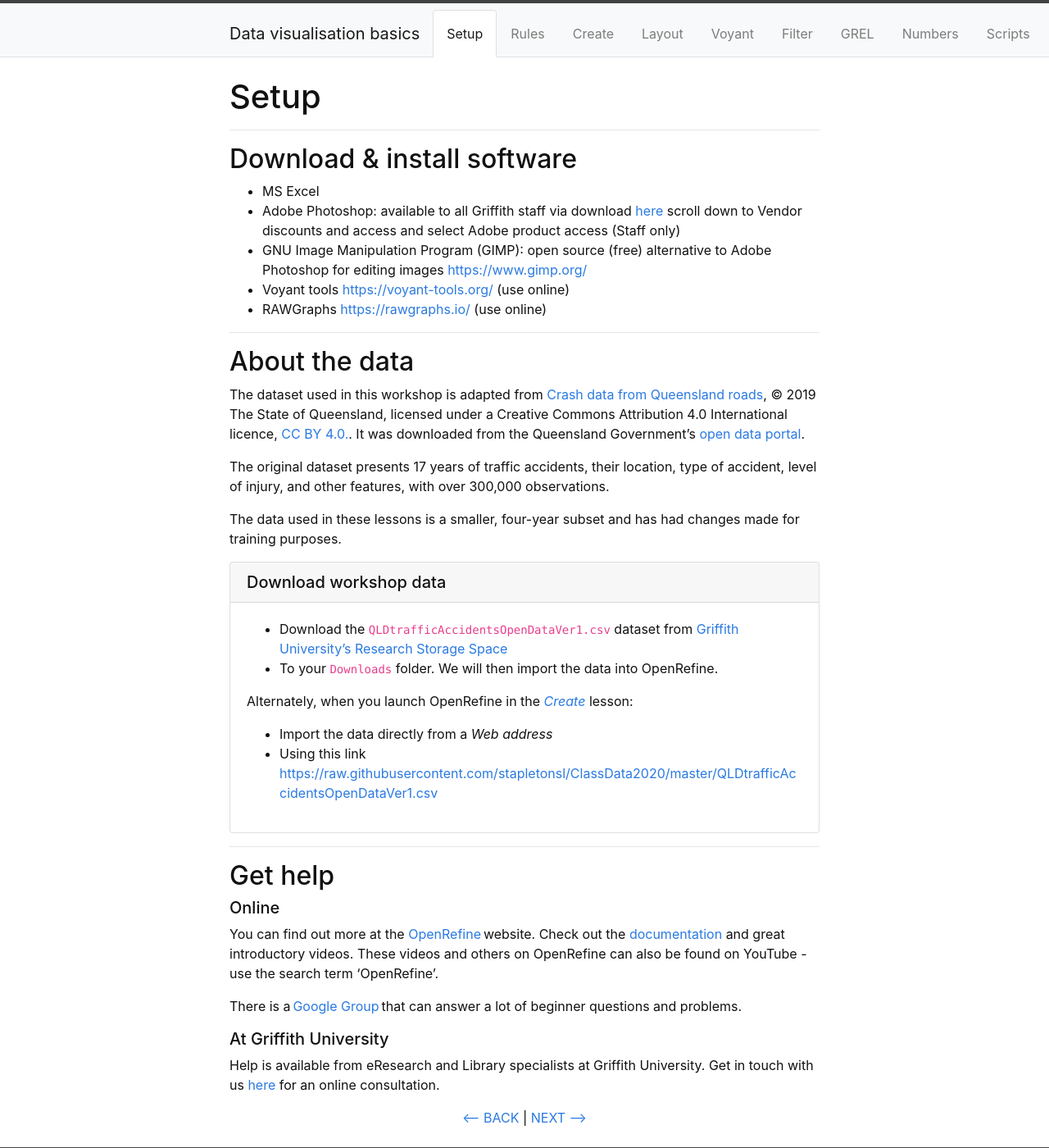
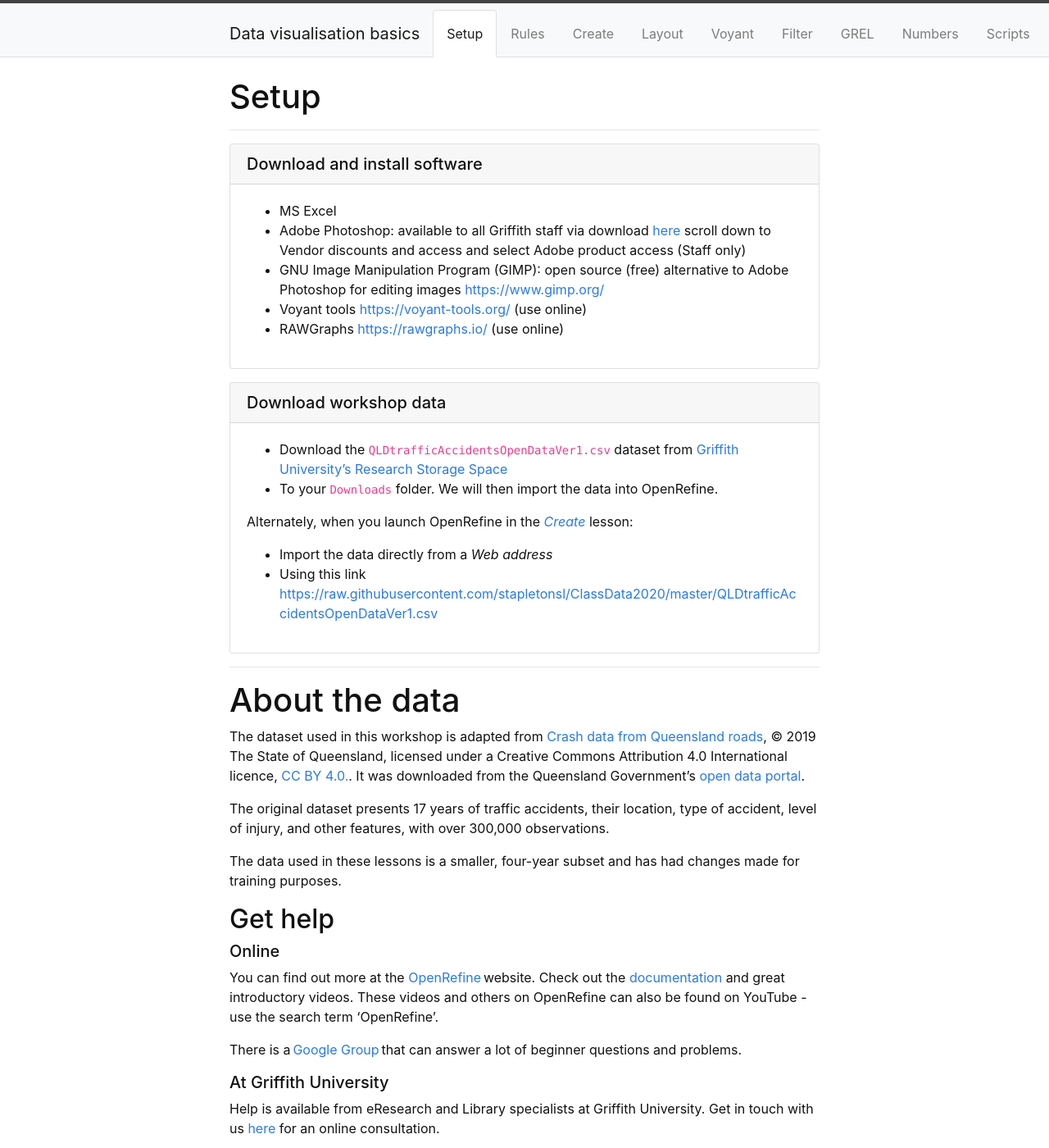
Before and after one commit to GULibrarySandbox/data-vis-basics, a Jekyll site: the page built from content/0-setup.md, in a window 1280 px wide and 1400 px high. Shown: the whole window at 82% size. Built offline with Jekyll 4.4.1, drawn with Linux system fonts in a browser that asks for light colours; part of the change alters nothing that is shown.

Commit message:
Update 0-setup.md

```diff
--- a/content/0-setup.md
+++ b/content/0-setup.md
@@ -6,23 +6,14 @@ nav: true
 
 -----
 
-## Download & install software
-
+{% capture text %}
 - MS Excel
 - Adobe Photoshop: available to all Griffith staff via download [here](https://intranet.secure.griffith.edu.au/computing/software#cat) scroll down to Vendor discounts and access and select Adobe product access (Staff only)
 - GNU Image Manipulation Program  (GIMP): open source (free) alternative to Adobe Photoshop for editing images [https://www.gimp.org/](https://www.gimp.org/)
 - Voyant tools [https://voyant-tools.org/](https://voyant-tools.org/)  (use online)
-- RAWGraphs   [https://rawgraphs.io/](https://rawgraphs.io/) (use online)
+- RAWGraphs   [https://rawgraphs.io/](https://rawgraphs.io/) (use online){% endcapture %}
+{% include card.md header="Download and install software" text=text %}
 
------
-
-## About the data
-
-The dataset used in this workshop is adapted from [Crash data from Queensland roads](https://www.data.qld.gov.au/dataset/crash-data-from-queensland-roads), © 2019 The State of Queensland, licensed under a Creative Commons Attribution 4.0 International licence, [CC BY 4.0.](https://creativecommons.org/licenses/by/4.0/).  It was downloaded from the Queensland Government’s [open data portal](https://www.data.qld.gov.au/).
-
-The original dataset presents 17 years of traffic accidents, their location, type of accident, level of injury, and other features, with over 300,000 observations.
-
-The  data used in these lessons is a smaller, four-year subset and has had changes made for training purposes.
 
 {% capture text %}
 - Download the `QLDtrafficAccidentsOpenDataVer1.csv` dataset from [Griffith University’s Research Storage Space](https://research-storage.griffith.edu.au/owncloud/index.php/s/4Yn7Hdeb2NNqYMF)
@@ -36,6 +27,13 @@ Alternately, when you launch OpenRefine in the [*Create*](https://griffithunilib
 
 -----
 
+# About the data
+
+The dataset used in this workshop is adapted from [Crash data from Queensland roads](https://www.data.qld.gov.au/dataset/crash-data-from-queensland-roads), © 2019 The State of Queensland, licensed under a Creative Commons Attribution 4.0 International licence, [CC BY 4.0.](https://creativecommons.org/licenses/by/4.0/).  It was downloaded from the Queensland Government’s [open data portal](https://www.data.qld.gov.au/).
+
+The original dataset presents 17 years of traffic accidents, their location, type of accident, level of injury, and other features, with over 300,000 observations.
+
+The  data used in these lessons is a smaller, four-year subset and has had changes made for training purposes.
 
 ## Get help
 
```
